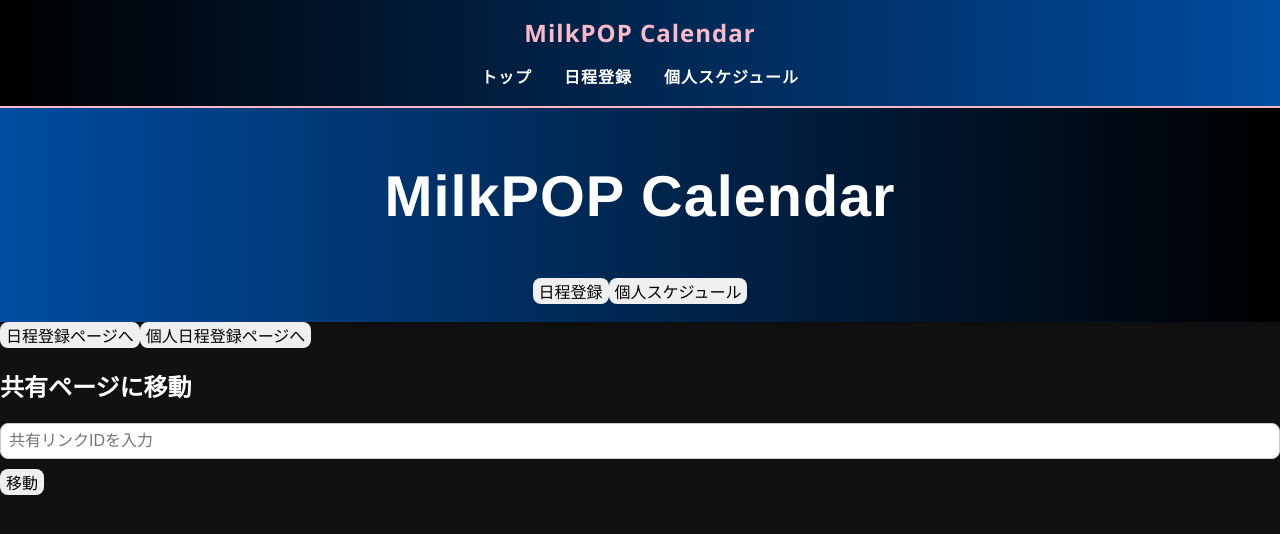
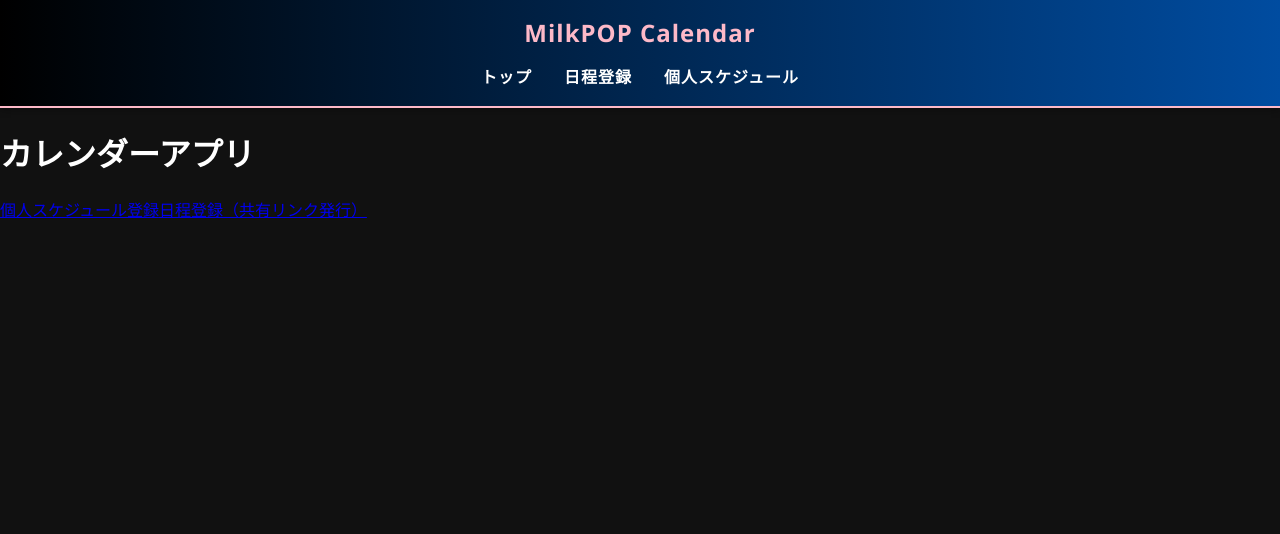
Before and after one commit to kuzyoumike0/milkpop-calendarapp, a React (Create React App) app in the folder frontend/: page / in a window 1280 px wide. Shown: the top 534 px of the page. Built offline with nearby package versions, Linux system fonts and the light colour scheme; what date-holidays would draw is missing.

Commit message:
Update TopPage.jsx

```diff
--- a/frontend/src/components/TopPage.jsx
+++ b/frontend/src/components/TopPage.jsx
@@ -1,54 +1,23 @@
-import React, { useState } from "react";
-import { useNavigate } from "react-router-dom";
-import Header from "./Header";
+import React from "react";
+import { Link } from "react-router-dom";
 
 export default function TopPage() {
-  const navigate = useNavigate();
-  const [shareId, setShareId] = useState("");
-
-  const handleGoLink = () => {
-    if (!shareId) {
-      alert("共有リンクIDを入力してください");
-      return;
-    }
-    navigate(`/share/${shareId}`);
-  };
-
   return (
-    <div className="min-h-screen bg-black text-white">
-      <Header />
-
-      <div className="p-6 flex flex-col items-center space-y-6">
-        <button
-          onClick={() => navigate("/link")}
-          className="w-72 p-4 rounded-2xl bg-[#004CA0] text-white font-bold shadow-lg hover:opacity-80"
+    <div className="p-8 text-white text-center">
+      <h1 className="text-3xl font-bold mb-6">カレンダーアプリ</h1>
+      <div className="space-x-4">
+        <Link
+          to="/personal"
+          className="bg-blue-600 px-4 py-2 rounded hover:bg-blue-700"
         >
-          日程登録ページへ
-        </button>
-
-        <button
-          onClick={() => navigate("/personal")}
-          className="w-72 p-4 rounded-2xl bg-[#FDB9C8] text-black font-bold shadow-lg hover:opacity-80"
+          個人スケジュール登録
+        </Link>
+        <Link
+          to="/schedule"
+          className="bg-green-600 px-4 py-2 rounded hover:bg-green-700"
         >
-          個人日程登録ページへ
-        </button>
-
-        <div className="bg-gray-800 p-6 rounded-2xl shadow-lg w-80">
-          <h2 className="text-lg font-bold mb-2">共有ページに移動</h2>
-          <input
-            type="text"
-            placeholder="共有リンクIDを入力"
-            value={shareId}
-            onChange={(e) => setShareId(e.target.value)}
-            className="w-full p-3 mb-4 rounded-lg text-black"
-          />
-          <button
-            onClick={handleGoLink}
-            className="w-full p-3 rounded-xl bg-[#FDB9C8] text-black font-bold hover:opacity-80"
-          >
-            移動
-          </button>
-        </div>
+          日程登録（共有リンク発行）
+        </Link>
       </div>
     </div>
   );
```
